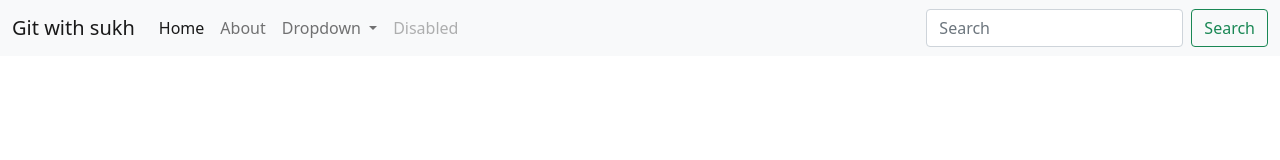
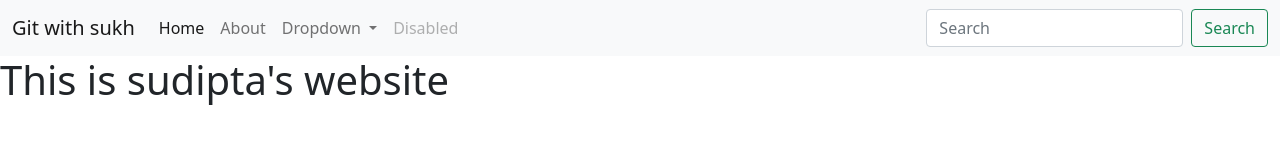
Before and after one commit to sudipta0602/webdemo, a plain HTML site: page index.html in a window 1280 px wide. Drawn offline with nearby package versions, Linux system fonts and the light colour scheme.

Commit message:
h1 added

```diff
--- a/index.html
+++ b/index.html
@@ -44,5 +44,6 @@
     </div>
   </div>
 </nav>
+<h1>This is sudipta's website</h1>
 </body>
 </html>
```
